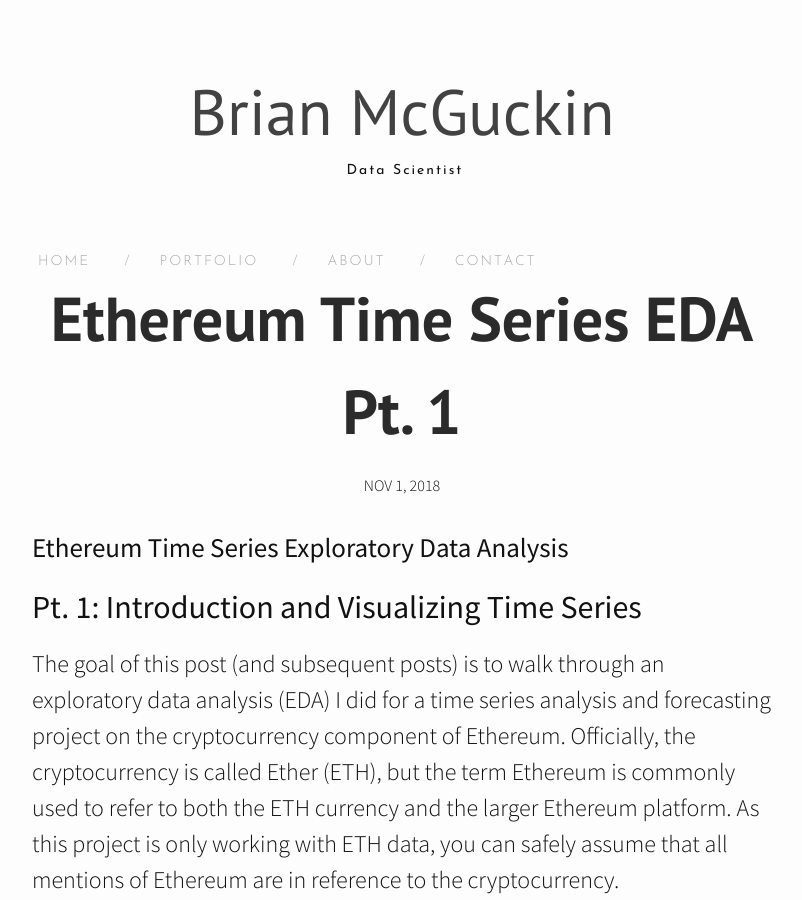
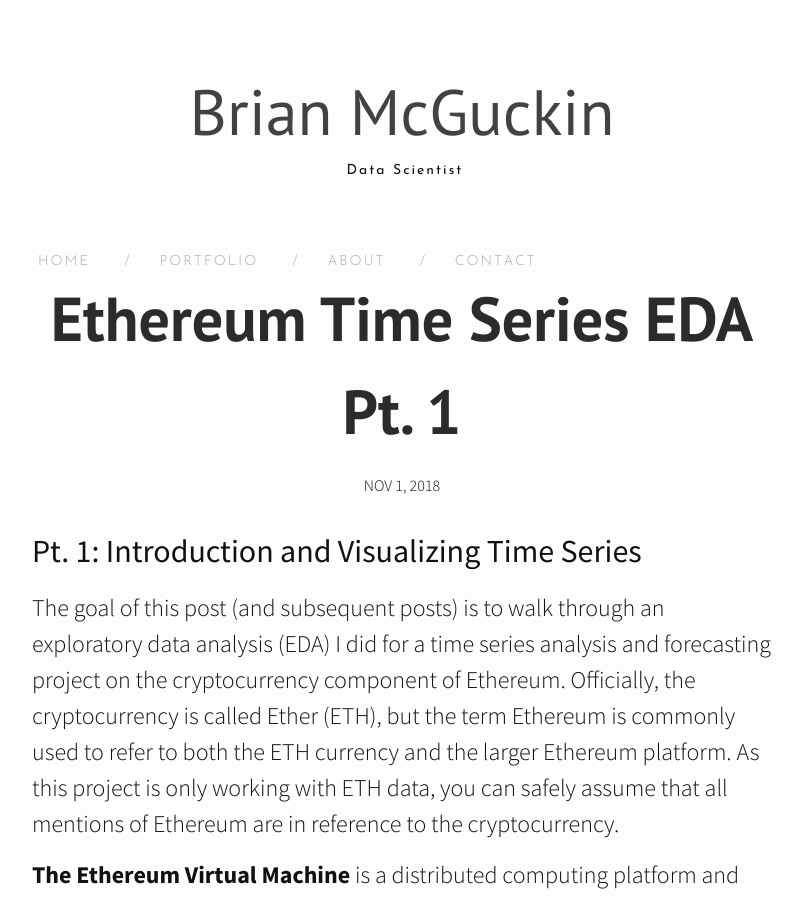
Before and after one commit to brianmcguckin/brianmcguckin.github.io, a Jekyll site: the page built from _posts/2018-11-01-Ethereum-Time-Series-EDA-Pt1.md, in a window 1280 px wide and 900 px high. Shown: the whole window, without its empty margins (238-1040 px from the left). Built offline with Jekyll 4.4.1, drawn with Linux system fonts in a browser that asks for light colours; nearby versions of some CDN libraries.

Commit message:
update title

```diff
--- a/_posts/2018-11-01-Ethereum-Time-Series-EDA-Pt1.md
+++ b/_posts/2018-11-01-Ethereum-Time-Series-EDA-Pt1.md
@@ -4,7 +4,6 @@ title: "Ethereum Time Series EDA Pt. 1"
 date: 2018-11-01
 categories: ["data science", "time series", "eda", "ethereum", "cryptocurrency"]
 ---
-# Ethereum Time Series Exploratory Data Analysis
 ## Pt. 1: Introduction and Visualizing Time Series
 The goal of this post (and subsequent posts) is to walk through an exploratory data analysis (EDA) I did for a time series analysis and forecasting project on the cryptocurrency component of Ethereum. Officially, the cryptocurrency is called Ether (ETH), but the term Ethereum is commonly used to refer to both the ETH currency and the larger Ethereum platform. As this project is only working with ETH data, you can safely assume that all mentions of Ethereum are in reference to the cryptocurrency.
 
```
Also changed, not shown: images/fbprophet_eth.png (added), 16 other files.
